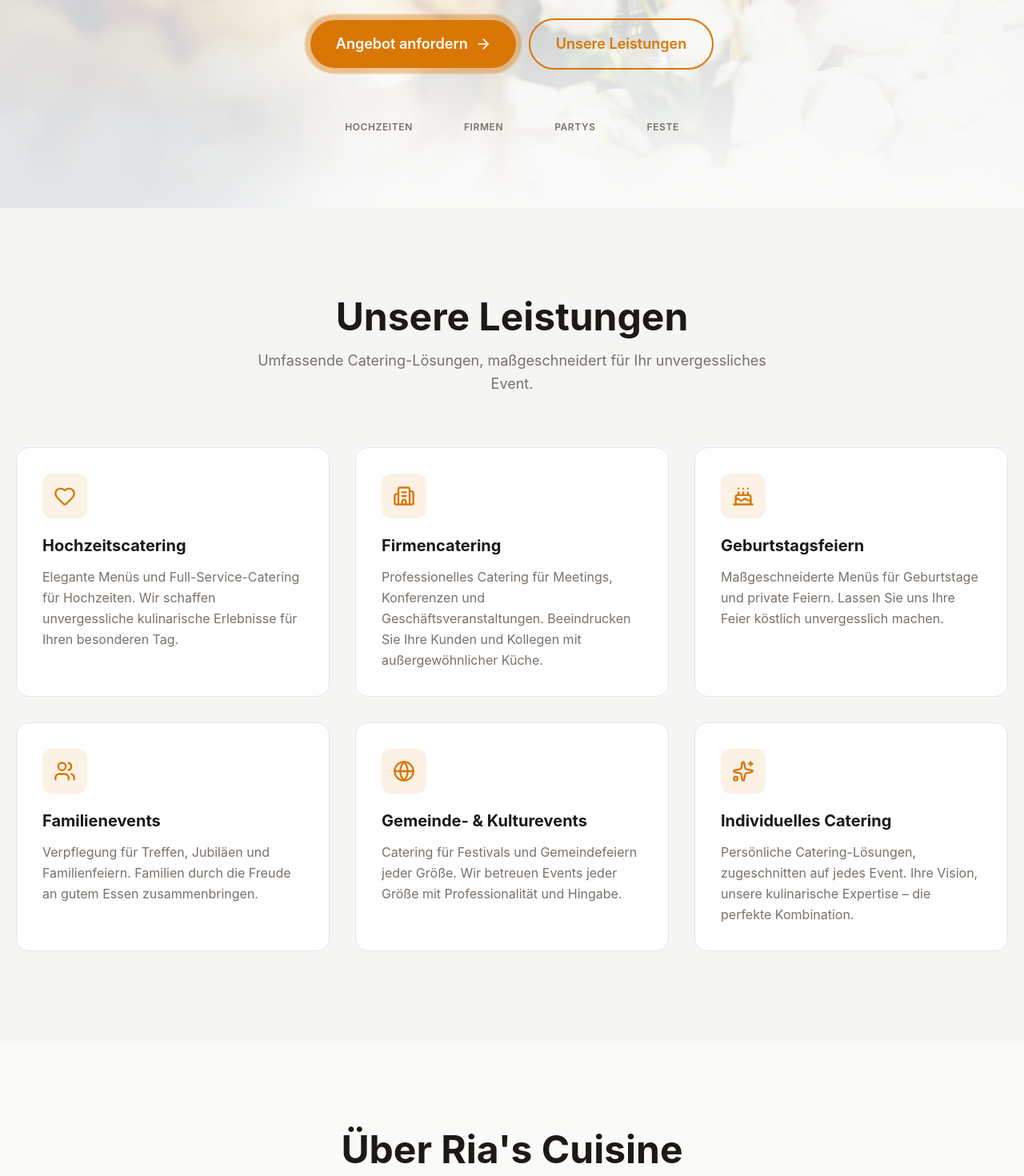
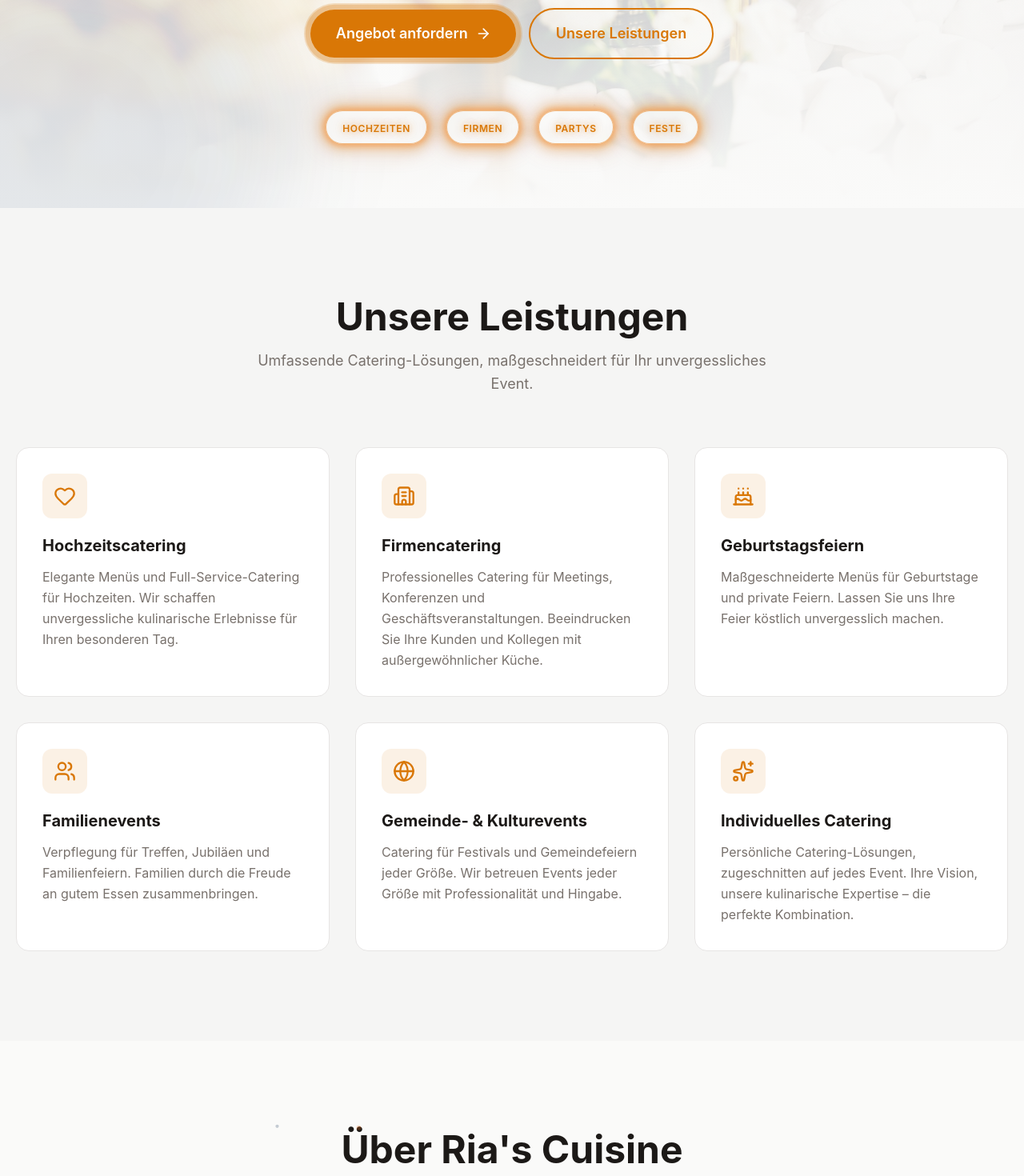
Before and after one commit to Ghislain1/ria, a React (Vite) app: page / in a window 1280 px wide. Shown: the part 540-2010 px from the top of the page at 80% size. Built offline with nearby package versions, Linux system fonts and the light colour scheme.

Commit message:
Deploymenet

```diff
--- /dev/null
+++ b/src/components/layout/FloatingButtons.tsx
@@ -0,0 +1,57 @@
+import { useCallback, useEffect, useState } from 'react'
+import { useTranslation } from 'react-i18next'
+import { Phone, Mail, MessageCircleMore, ArrowUp } from 'lucide-react'
+
+const ITEMS = [
+  { labelKey: 'floatingButtons.phone', icon: Phone, href: 'tel:004917662028482' },
+  { labelKey: 'floatingButtons.email', icon: Mail, href: 'mailto:info@riascuisine.com' },
+  {
+    labelKey: 'floatingButtons.whatsApp',
+    icon: MessageCircleMore,
+    href: 'https://wa.me/4917662028482',
+  },
+]
+
+export function FloatingButtons() {
+  const { t } = useTranslation()
+  const [visible, setVisible] = useState(false)
+
+  useEffect(() => {
+    const onScroll = () => setVisible(window.scrollY > 400)
+    window.addEventListener('scroll', onScroll, { passive: true })
+    return () => window.removeEventListener('scroll', onScroll)
+  }, [])
+
+  const scrollToTop = useCallback(() => {
+    window.scrollTo({ top: 0, behavior: 'smooth' })
+  }, [])
+
+  return (
+    <div className="fixed bottom-6 right-6 z-50 flex flex-col-reverse items-end gap-3">
+      {visible && (
+        <button
+          type="button"
+          onClick={scrollToTop}
+          aria-label="Scroll to top"
+          className="flex h-12 w-12 items-center justify-center rounded-full bg-[var(--color-primary)] text-white shadow-lg transition-all duration-300 hover:bg-[var(--color-primary-dark)] hover:scale-110"
+        >
+          <ArrowUp className="h-5 w-5" />
+        </button>
+      )}
+
+      {visible &&
+        ITEMS.map(({ labelKey, href, icon: Icon }) => (
+          <a
+            key={labelKey}
+            href={href}
+            title={t(labelKey)}
+            target={href.startsWith('http') ? '_blank' : undefined}
+            rel={href.startsWith('http') ? 'noopener noreferrer' : undefined}
+            className="flex h-12 w-12 items-center justify-center rounded-full bg-[var(--color-primary)] text-white shadow-lg transition-all duration-300 hover:bg-[var(--color-primary-dark)] hover:scale-110"
+          >
+            <Icon className="h-5 w-5" />
+          </a>
+        ))}
+    </div>
+  )
+}
--- a/src/components/sections/About.tsx
+++ b/src/components/sections/About.tsx
@@ -4,6 +4,16 @@ import { useTranslation } from 'react-i18next'
 import { SectionWrapper } from '@/components/common/SectionWrapper'
 import { SectionHeading } from '@/components/common/SectionHeading'
 import { CountUp } from '@/components/common/CountUp'
+
+const particles = Array.from({ length: 18 }, (_, i) => ({
+  id: i,
+  x: Math.random() * 100,
+  y: Math.random() * 100,
+  size: 3 + Math.random() * 5,
+  delay: Math.random() * 4,
+  duration: 4 + Math.random() * 4,
+  color: i % 3 === 0 ? 'var(--color-primary)' : i % 3 === 1 ? 'var(--color-accent)' : 'var(--color-secondary)',
+}))
 
 export function About() {
   const { t } = useTranslation()
@@ -16,6 +26,32 @@ export function About() {
 
   return (
     <SectionWrapper id="about">
+      <div className="relative">
+        {particles.map((p) => (
+          <motion.div
+            key={p.id}
+            className="absolute rounded-full pointer-events-none hidden lg:block"
+            style={{
+              left: `${p.x}%`,
+              top: `${p.y}%`,
+              width: p.size,
+              height: p.size,
+              backgroundColor: p.color,
+            }}
+            animate={{
+              y: [0, -30, 0],
+              opacity: [0, 0.5, 0],
+              scale: [0.5, 1.2, 0.5],
+            }}
+            transition={{
+              duration: p.duration,
+              repeat: Infinity,
+              ease: 'easeInOut',
+              delay: p.delay,
+            }}
+          />
+        ))}
+
         <SectionHeading
           title={t('about.title')}
           subtitle={t('about.subtitle')}
@@ -75,6 +111,7 @@ export function About() {
             </div>
           </motion.div>
         </div>
+      </div>
     </SectionWrapper>
   )
 }
--- a/src/components/sections/Contact.tsx
+++ b/src/components/sections/Contact.tsx
@@ -3,7 +3,7 @@ import { motion } from 'framer-motion'
 import { useForm } from 'react-hook-form'
 import { zodResolver } from '@hookform/resolvers/zod'
 import { z } from 'zod'
-import { Send, Loader2 } from 'lucide-react'
+import { Send, Loader2, MessageCircle } from 'lucide-react'
 import { toast } from 'sonner'
 import { useTranslation } from 'react-i18next'
 import { SectionWrapper } from '@/components/common/SectionWrapper'
@@ -184,11 +184,12 @@ export function Contact() {
           />
         </div>
 
+        <div className="flex flex-col sm:flex-row items-center gap-4">
           <Button
             type="submit"
             size="lg"
             disabled={submitting}
-          className="w-full md:w-auto"
+            className="w-full sm:w-auto"
           >
             {submitting ? (
               <>
@@ -202,6 +203,17 @@ export function Contact() {
               </>
             )}
           </Button>
+
+          <a
+            href="https://wa.me/4917662028482"
+            target="_blank"
+            rel="noopener noreferrer"
+            className="inline-flex items-center justify-center gap-2 px-6 py-3 rounded-full font-semibold text-white transition-all duration-300 hover:-translate-y-0.5 shadow-lg w-full sm:w-auto bg-[#25D366] hover:brightness-110"
+          >
+            <MessageCircle className="h-5 w-5" />
+            {t('contact.whatsapp')}
+          </a>
+        </div>
       </motion.form>
     </SectionWrapper>
   )
--- a/src/components/sections/Hero.tsx
+++ b/src/components/sections/Hero.tsx
@@ -157,7 +157,7 @@ export function Hero() {
           initial={{ opacity: 0 }}
           animate={{ opacity: 1 }}
           transition={{ duration: 1, delay: 0.7 }}
-          className="mt-16 flex items-center justify-center gap-8 md:gap-16"
+          className="mt-16 flex items-center justify-center gap-4 md:gap-6 flex-wrap"
         >
           {(t('hero.tags', { returnObjects: true }) as string[]).map(
             (item: string, i: number) => (
@@ -166,10 +166,14 @@ export function Hero() {
                 initial={{ opacity: 0, y: 10 }}
                 animate={{ opacity: 1, y: 0 }}
                 transition={{ duration: 0.4, delay: 0.8 + i * 0.1 }}
-                className="text-center"
+                className="relative"
               >
-                <div className="text-xs font-semibold uppercase tracking-wider text-[var(--color-text-muted)]">
-                  {item}
+                <div
+                  className="relative px-5 py-2 rounded-full border bg-[var(--color-bg)]/60 backdrop-blur-sm animate-burn"
+                >
+                  <span className="text-xs font-semibold uppercase tracking-wider text-[var(--color-primary)] text-glow">
+                    {item}
+                  </span>
                 </div>
               </motion.div>
             )
--- a/src/i18n/locales/de.json
+++ b/src/i18n/locales/de.json
@@ -125,6 +125,7 @@
       "budget": "Bitte wählen Sie einen Budgetrahmen"
     },
     "submit": "Anfrage senden",
+    "whatsapp": "WhatsApp",
     "sending": "Wird gesendet...",
     "success": "Vielen Dank für Ihre Anfrage! Wir werden uns innerhalb von 24 Stunden bei Ihnen melden.",
     "error": "Etwas ist schiefgelaufen. Bitte versuchen Sie es erneut."
@@ -135,6 +136,11 @@
     "contactInfo": "Kontaktinformationen",
     "rights": "Alle Rechte vorbehalten."
   },
+  "floatingButtons": {
+    "phone": "Anrufen",
+    "email": "E-Mail senden",
+    "whatsApp": "WhatsApp"
+  },
   "language": {
     "de": "Deutsch",
     "en": "English",
--- a/src/i18n/locales/en.json
+++ b/src/i18n/locales/en.json
@@ -125,6 +125,7 @@
       "budget": "Please select a budget range"
     },
     "submit": "Send Inquiry",
+    "whatsapp": "WhatsApp",
     "sending": "Sending...",
     "success": "Thank you for your inquiry! We will get back to you within 24 hours.",
     "error": "Something went wrong. Please try again."
@@ -135,6 +136,11 @@
     "contactInfo": "Contact Info",
     "rights": "All rights reserved."
   },
+  "floatingButtons": {
+    "phone": "Call",
+    "email": "Send Email",
+    "whatsApp": "WhatsApp"
+  },
   "language": {
     "de": "Deutsch",
     "en": "English",
--- a/src/i18n/locales/fr.json
+++ b/src/i18n/locales/fr.json
@@ -125,6 +125,7 @@
       "budget": "Veuillez sélectionner un budget"
     },
     "submit": "Envoyer la demande",
+    "whatsapp": "WhatsApp",
     "sending": "Envoi en cours...",
     "success": "Merci pour votre demande ! Nous vous répondrons sous 24 heures.",
     "error": "Une erreur est survenue. Veuillez réessayer."
@@ -135,6 +136,11 @@
     "contactInfo": "Coordonnées",
     "rights": "Tous droits réservés."
   },
+  "floatingButtons": {
+    "phone": "Appeler",
+    "email": "Envoyer un e-mail",
+    "whatsApp": "WhatsApp"
+  },
   "language": {
     "de": "Deutsch",
     "en": "English",
--- a/src/pages/Home.tsx
+++ b/src/pages/Home.tsx
@@ -6,6 +6,7 @@ import { Services } from '@/components/sections/Services'
 import { About } from '@/components/sections/About'
 import { Testimonials } from '@/components/sections/Testimonials'
 import { Contact } from '@/components/sections/Contact'
+import { FloatingButtons } from '@/components/layout/FloatingButtons'
 
 export default function Home() {
   const { dark, toggle } = useTheme()
@@ -20,6 +21,7 @@ export default function Home() {
         <Testimonials />
         <Contact />
       </main>
+      <FloatingButtons />
       <Footer />
     </>
   )
--- a/src/styles/index.css
+++ b/src/styles/index.css
@@ -58,3 +58,52 @@ body {
 .animate-hero-cta {
   animation: hero-cta-pulse 2s ease-out infinite;
 }
+
+@keyframes burn-glow {
+  0%, 100% {
+    box-shadow:
+      0 0 6px 2px rgba(251, 146, 60, 0.5),
+      0 0 14px 4px rgba(217, 119, 6, 0.3),
+      0 0 24px 8px rgba(180, 83, 9, 0.15);
+  }
+  33% {
+    box-shadow:
+      0 0 8px 3px rgba(251, 146, 60, 0.6),
+      0 0 18px 6px rgba(217, 119, 6, 0.4),
+      0 0 30px 10px rgba(180, 83, 9, 0.2);
+  }
+  66% {
+    box-shadow:
+      0 0 5px 1px rgba(251, 146, 60, 0.4),
+      0 0 12px 3px rgba(217, 119, 6, 0.25),
+      0 0 20px 6px rgba(180, 83, 9, 0.12);
+  }
+}
+
+@keyframes burn-border {
+  0% {
+    border-color: rgba(251, 146, 60, 0.5);
+  }
+  25% {
+    border-color: rgba(217, 119, 6, 0.6);
+  }
+  50% {
+    border-color: rgba(249, 115, 22, 0.5);
+  }
+  75% {
+    border-color: rgba(180, 83, 9, 0.4);
+  }
+  100% {
+    border-color: rgba(251, 146, 60, 0.5);
+  }
+}
+
+.animate-burn {
+  animation:
+    burn-glow 2s ease-in-out infinite,
+    burn-border 3s linear infinite;
+}
+
+.text-glow {
+  text-shadow: 0 0 8px rgba(217, 119, 6, 0.5), 0 0 16px rgba(217, 119, 6, 0.3);
+}
```
Also changed, not shown: src/components/sections/Services.tsx (+44 -0 lines). Lines whose indentation alone changed are shown as unchanged.
